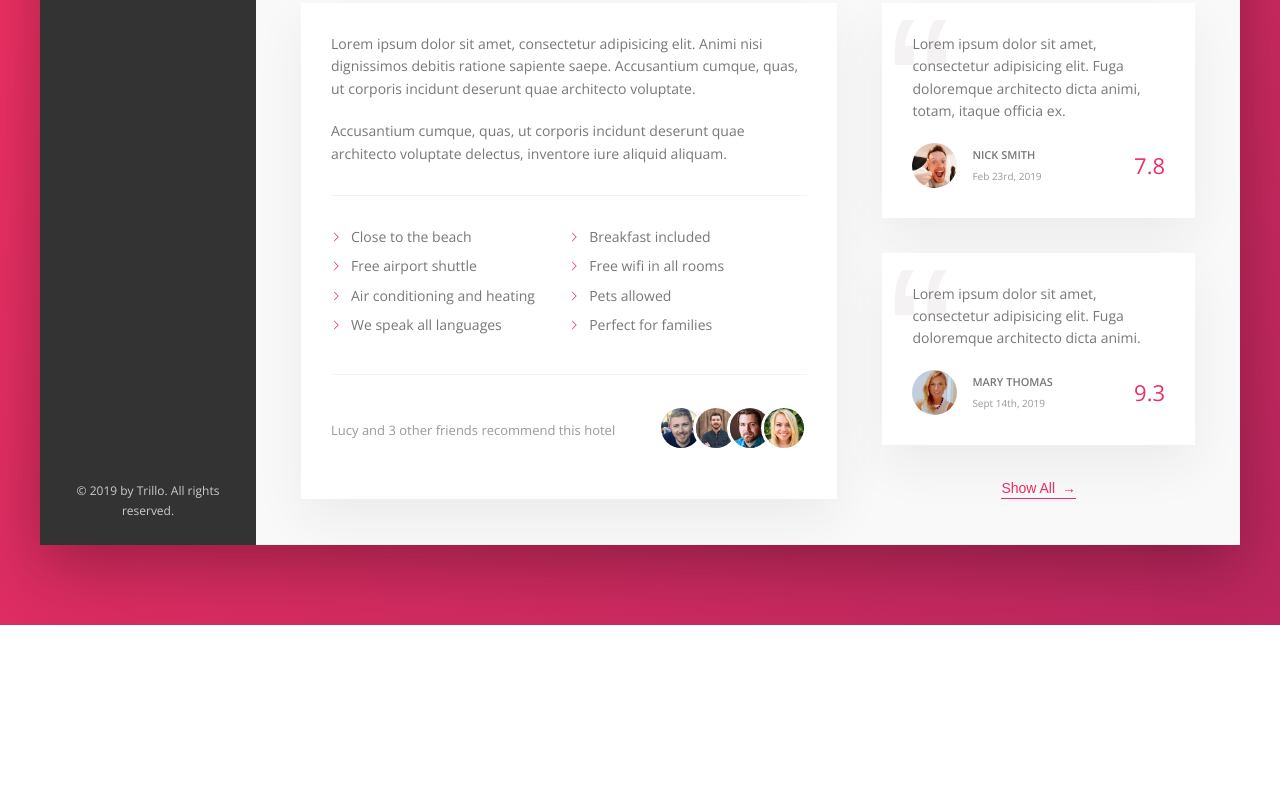
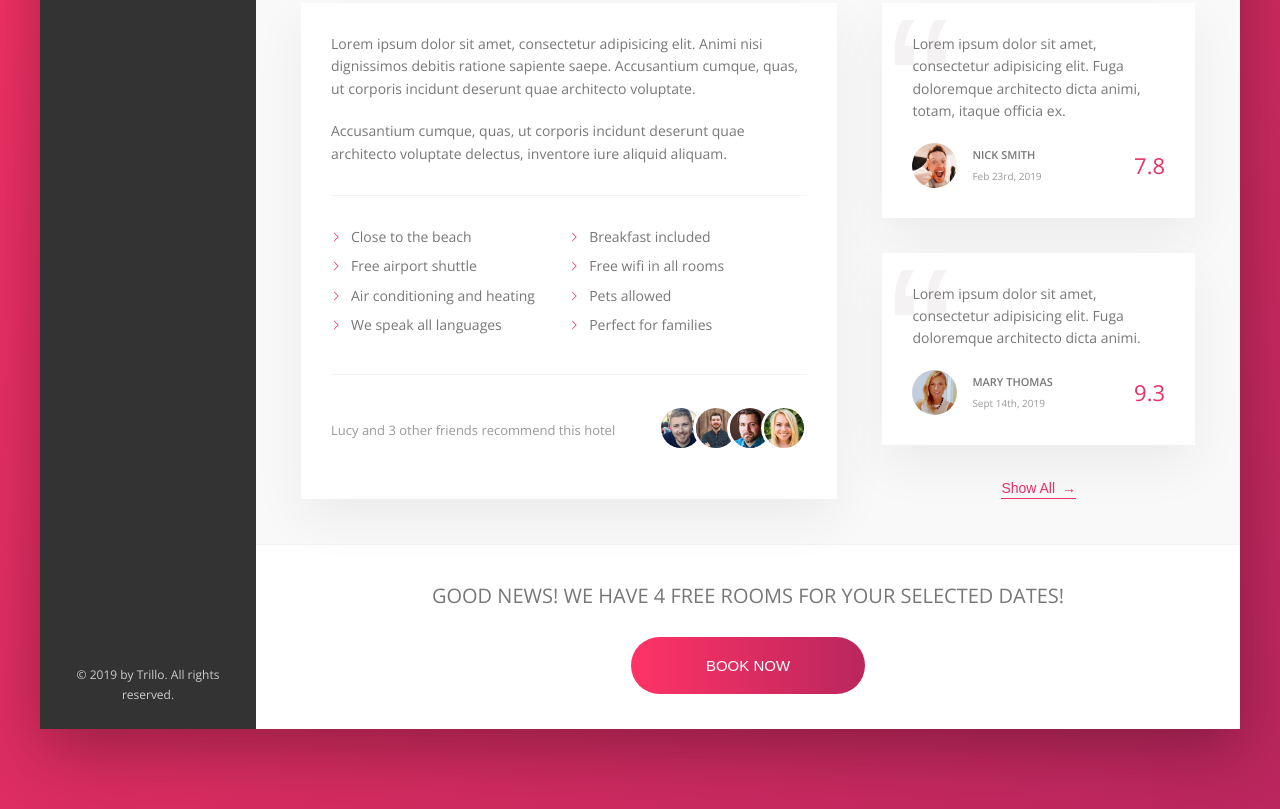
Before and after one commit to BradBones/tourism-site, a website: page index.html in a window 1280 px wide. Shown: the part 644-1453 px from the top of the page. Before the commit the page ends 1269 px from the top, so only its background shows below. Drawn offline with nearby package versions, Linux system fonts and the light colour scheme.

Commit message:
Call to action section added

```diff
--- a/index.html
+++ b/index.html
@@ -226,6 +226,19 @@
                             <!-- SHOW ALL BUTTON -->
                             <button class="btn-inline">Show All<span> &rarr;</span></button>
                         </div>
+
+                    </div>
+
+                    <!-- CALL TO ACTION SECTION -->
+                    <div class="cta">
+                        <h2 class="cta__book-now">
+                            Good news! We have 4 free rooms for your selected dates!
+                        </h2>
+                        <!-- CTA Button has 2 states for animation in CSS -->
+                        <button class="btn">
+                            <span class="btn__visible">Book now</span>
+                            <span class="btn__invisible">Only 4 rooms left</span>
+                        </button>
                     </div>
                 </main>
             </div>
--- a/sass/_components.scss
+++ b/sass/_components.scss
@@ -463,3 +463,72 @@
         z-index: 1;
     }
 }
+
+///////////////////////////////////
+// CALL TO ACTION - CONTAINER
+.cta {
+    padding: 3.5rem 0;
+    text-align: center;
+
+    &__book-now {
+        font-size: 2rem;
+        font-weight: 300;
+        text-transform: uppercase;
+        margin-bottom: 2.5rem;
+    }
+}
+
+///////////////////////////////////
+// CALL TO ACTION - BUTTON
+.btn {
+    font-size: 1.5rem;
+    font-weight: 300;
+    text-transform: uppercase;
+    border-radius: 100px;
+    border: none;
+    background-image: linear-gradient(to right, var(--color-primary-light), var(--color-primary-dark));
+    color: #fff;
+    position: relative;
+    overflow: hidden; // Hides before state text
+    cursor: pointer;
+
+    // Selects all of the child elements: (&__visible | &__invisible) These properties are common to both so why write it twice, DRY
+    & > * {
+        display: inline-block;
+        height: 100%;
+        width: 100%;
+        transition: all 0.2s;
+    }
+
+    &__visible {
+        padding: 2rem 7.5rem;
+    }
+
+    &__invisible {
+        display: inline-block;
+        position: absolute;
+        padding: 2rem 0;
+        height: 100%;
+        width: 100%;
+        left: 0;
+        top: -100%;
+    }
+
+    // Switches the gradient direction on hover
+    &:hover {
+        background-image: linear-gradient(to left, var(--color-primary-light), var(--color-primary-dark));
+    }
+
+    &:hover &__visible {
+        transform: translateY(100%);
+    }
+
+    &:hover &__invisible {
+        top: 0;
+    }
+
+    &:focus {
+        outline: none;
+        animation: pulsate 1s infinite;
+    }
+}
```
Also changed, not shown: css/style.css.
